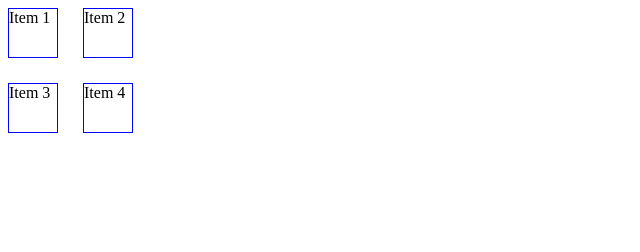
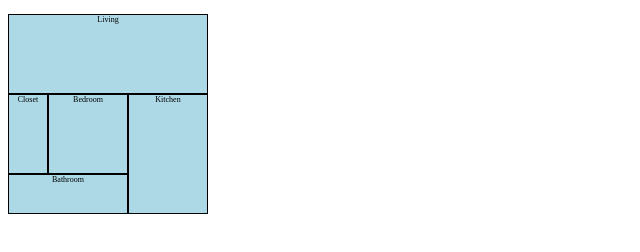
Before and after one commit to tbamberg/javascript-testing, a website: page Grid/index.html in a window 1280 px wide. Shown: the whole page, without its empty margins (0-640 px from the left). Drawn offline with Linux system fonts and the light colour scheme.

Commit message:
More testing for Positioning Grid Elements

```diff
--- a/Grid/index.html
+++ b/Grid/index.html
@@ -8,10 +8,11 @@
 </head>
 <body>
     <div class="container">
-        <div>Item 1</div>
-        <div>Item 2</div>
-        <div>Item 3</div>
-        <div>Item 4</div>
+        <div class="room" id="living-room">Living</div>
+        <div class="room" id="kitchen">Kitchen</div>
+        <div class="room" id="bedroom">Bedroom</div>
+        <div class="room" id="bathroom">Bathroom</div>
+        <div class="room" id="closet">Closet</div>
     </div>
 </body>
 </html>
--- a/Grid/style.css
+++ b/Grid/style.css
@@ -1,10 +1,37 @@
 .container {
-    display: grid;
-    grid-template: 50px 50px / 50px 50px;
-    grid-auto-rows: 50px;
-    gap: 25px 25px;
+    display: inline-grid;
+    grid-template: 40px 40px 40px 40px 40px /
+        40px 40px 40px 40px 40px;
+    background-color: lightblue;
 }
 
-.container > div {
-    border: 1px solid blue;
+.room {
+    border: 1px solid;
+    font-size: 50%;
+    text-align: center;
 }
+
+#living-room {
+    grid-column-start: 1;
+    grid-column-end: 6;
+    grid-row-start: 1;
+    grid-row-end: 3;
+}
+
+#kitchen {
+    grid-column: 4 / 6;
+    grid-row: 3 / 6;
+}
+
+#bedroom {
+    grid-column: 2 / 4;
+    grid-row: 3 / 5;
+}
+
+#bathroom {
+    grid-column: 1 / 4;
+}
+
+#closet {
+    grid-row: 3 / 5;
+}
```
